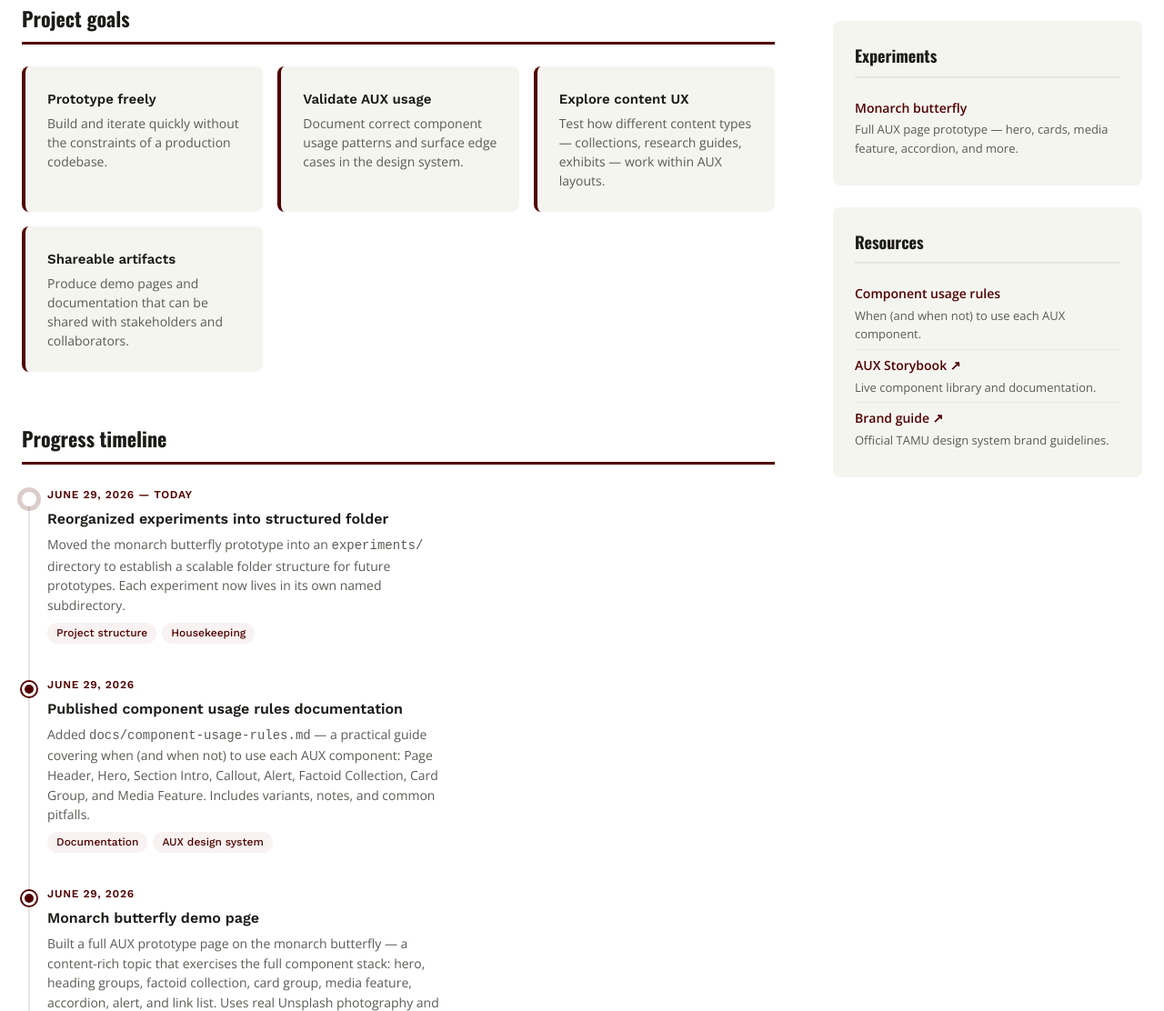
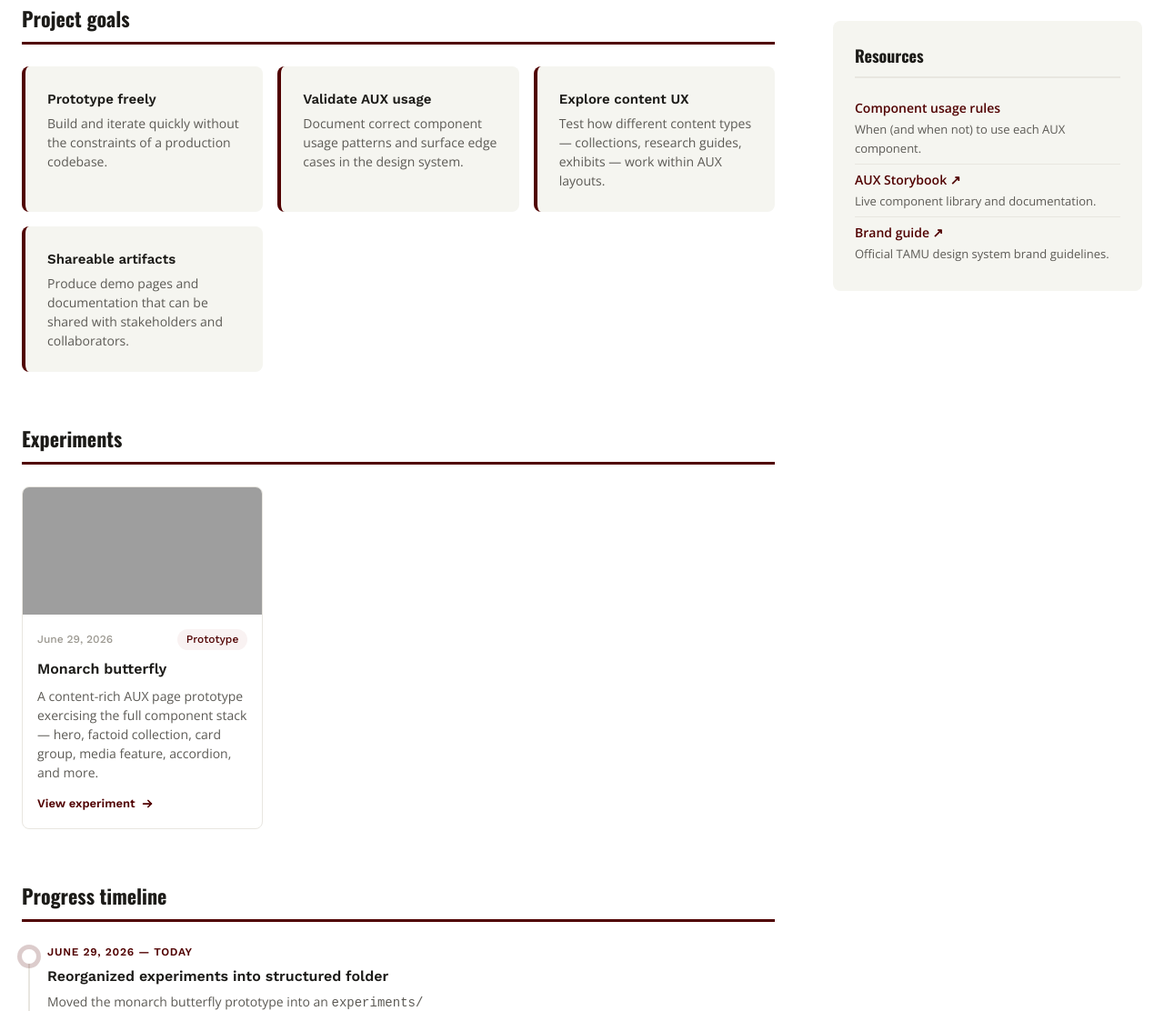
Before and after one commit to artjynx/tamu-library-prototypes, a plain HTML site: page project-summary.html in a window 1280 px wide. Shown: the part 805-1917 px from the top of the page at 91% size. Drawn offline with nearby package versions, Linux system fonts and the light colour scheme; grey boxes are pictures that could not be loaded.

Commit message:
Deploy from private repo (2026-06-29 11:24)

```diff
--- a/project-summary.html
+++ b/project-summary.html
@@ -118,6 +118,89 @@
       color: var(--aux-gray-800);
       margin-bottom: var(--space-md);
       max-width: 68ch;
+    }
+
+    /* ── Experiments grid ── */
+    .experiments-section {
+      margin-bottom: 56px;
+    }
+    .experiment-grid {
+      display: grid;
+      grid-template-columns: repeat(auto-fill, minmax(260px, 1fr));
+      gap: var(--space-md);
+    }
+    .experiment-card {
+      border: 1px solid var(--aux-gray-200);
+      border-radius: var(--radius-md);
+      overflow: hidden;
+      text-decoration: none;
+      color: inherit;
+      display: flex;
+      flex-direction: column;
+      transition: box-shadow 0.15s ease, border-color 0.15s ease;
+    }
+    .experiment-card:hover {
+      border-color: var(--aux-maroon);
+      box-shadow: 0 4px 16px rgba(80,0,0,0.1);
+    }
+    .experiment-card__thumb {
+      height: 140px;
+      background: var(--aux-gray-100);
+      display: flex;
+      align-items: center;
+      justify-content: center;
+      overflow: hidden;
+    }
+    .experiment-card__thumb img {
+      width: 100%;
+      height: 100%;
+      object-fit: cover;
+    }
+    .experiment-card__thumb--placeholder {
+      font-size: 48px;
+    }
+    .experiment-card__body {
+      padding: var(--space-md);
+      flex: 1;
+      display: flex;
+      flex-direction: column;
+      gap: 6px;
+    }
+    .experiment-card__meta {
+      display: flex;
+      align-items: center;
+      justify-content: space-between;
+      margin-bottom: 2px;
+    }
+    .experiment-card__date {
+      font-size: 12px;
+      color: var(--aux-gray-400);
+      font-family: 'Work Sans', Arial, sans-serif;
+    }
+    .experiment-card h3 {
+      font-family: 'Work Sans', Arial, sans-serif;
+      font-size: 16px;
+      font-weight: 600;
+      color: var(--aux-gray-900);
+    }
+    .experiment-card p {
+      font-size: 14px;
+      color: var(--aux-gray-600);
+      line-height: 1.5;
+      flex: 1;
+    }
+    .experiment-card__footer {
+      display: flex;
+      align-items: center;
+      gap: 6px;
+      margin-top: 8px;
+      font-size: 13px;
+      font-family: 'Work Sans', Arial, sans-serif;
+      font-weight: 600;
+      color: var(--aux-maroon);
+    }
+    .experiment-card__footer svg {
+      flex-shrink: 0;
     }
 
     /* ── Goals grid ── */
@@ -388,6 +471,32 @@
         </div>
       </section>
 
+      <!-- Experiments -->
+      <section class="experiments-section">
+        <h2 class="section-label">Experiments</h2>
+        <div class="experiment-grid">
+
+          <a class="experiment-card" href="experiments/monarch-butterfly/index.html">
+            <div class="experiment-card__thumb">
+              <img src="experiments/monarch-butterfly/images/erika-lowe-mqLGvTbFKCY-unsplash.jpg" alt="Monarch butterflies clustered on a plant">
+            </div>
+            <div class="experiment-card__body">
+              <div class="experiment-card__meta">
+                <span class="experiment-card__date">June 29, 2026</span>
+                <span class="tag">Prototype</span>
+              </div>
+              <h3>Monarch butterfly</h3>
+              <p>A content-rich AUX page prototype exercising the full component stack — hero, factoid collection, card group, media feature, accordion, and more.</p>
+              <div class="experiment-card__footer">
+                View experiment
+                <svg width="14" height="14" viewBox="0 0 16 16" fill="none" stroke="currentColor" stroke-width="2" stroke-linecap="round" stroke-linejoin="round"><line x1="3" y1="8" x2="13" y2="8"/><polyline points="9,4 13,8 9,12"/></svg>
+              </div>
+            </div>
+          </a>
+
+        </div>
+      </section>
+
       <!-- Timeline -->
       <section class="timeline-section">
         <h2 class="section-label">Progress timeline</h2>
@@ -474,16 +583,6 @@
       </div>
 
       <div class="sidebar-card">
-        <h2>Experiments</h2>
-        <ul class="link-list">
-          <li>
-            <a href="experiments/monarch-butterfly/index.html">Monarch butterfly</a>
-            <span class="link-desc">Full AUX page prototype — hero, cards, media feature, accordion, and more.</span>
-          </li>
-        </ul>
-      </div>
-
-      <div class="sidebar-card">
         <h2>Resources</h2>
         <ul class="link-list">
           <li>
```
